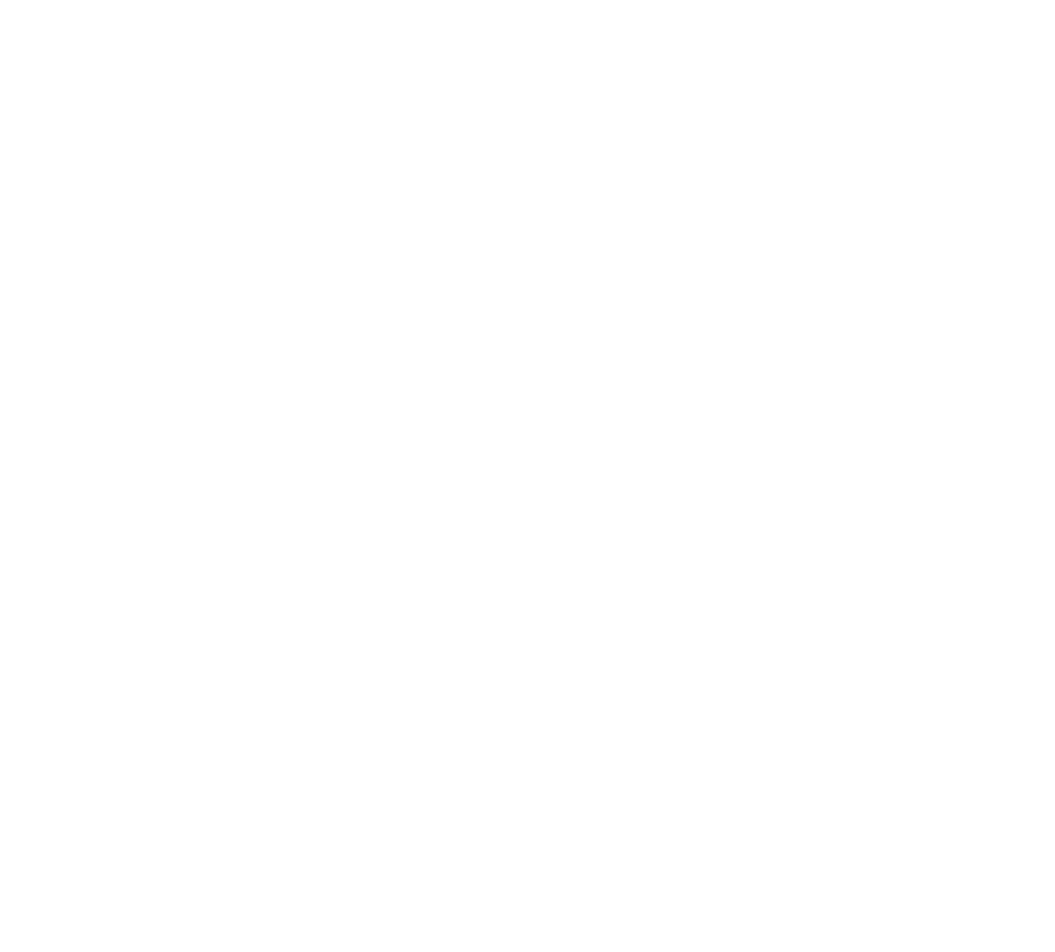
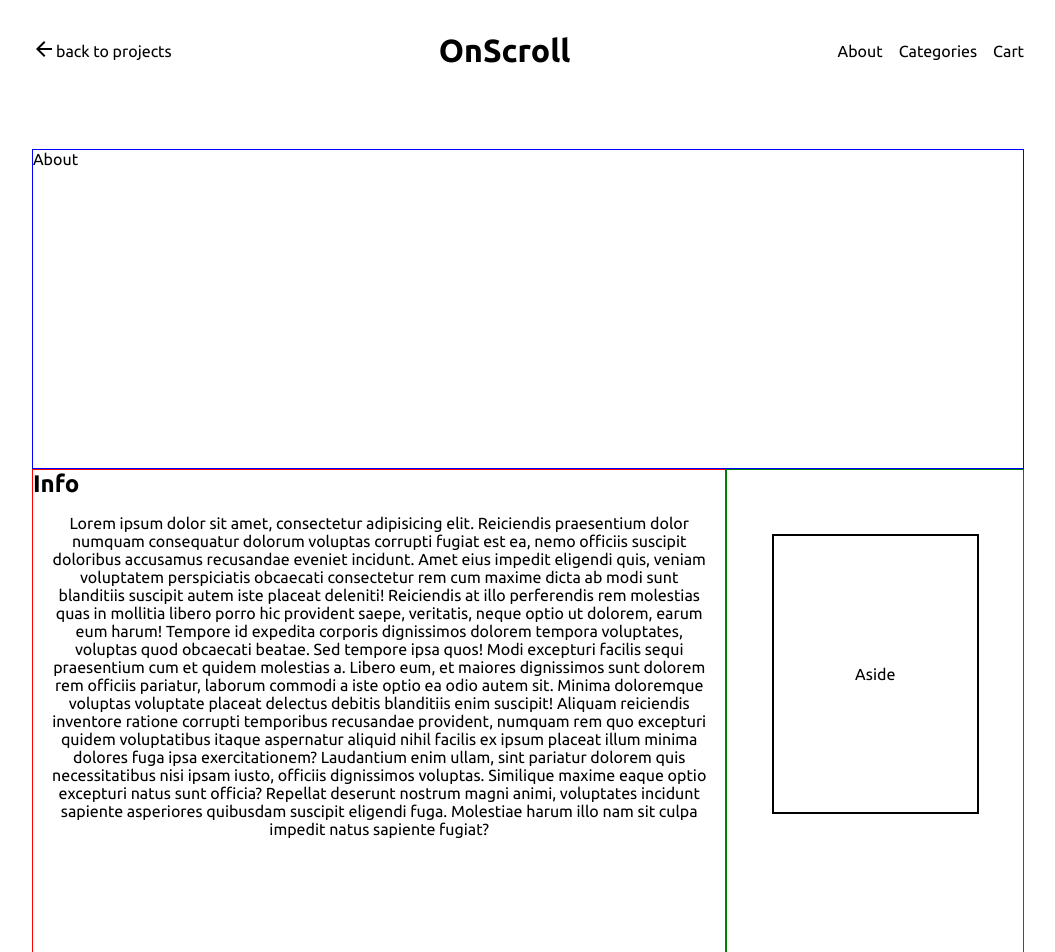
Before and after one commit to Haimyess/100daysofcode, a React (Create React App) app: page /scroll in a window 1280 px wide. Before the commit this address had no page. Shown: the top 952 px of the page, without its empty margins (112-1167 px from the left). Before the commit the page ends 800 px from the top, so only its background shows below. Built offline with nearby package versions, Linux system fonts and the light colour scheme.

Commit message:
Created onscroll page

```diff
--- a/src/App.js
+++ b/src/App.js
@@ -31,14 +31,17 @@
 import MoviePage from "./Components/MovieApp/pages/MoviePage";
 import MovieLikes from "./Components/MovieApp/pages/MovieLikes";
 import { LikeProvider } from "./Components/MovieApp/context/LikeContext";
+import OnScroll from "./Components/OnScroll";
 
 function App() {
   const projects = [
+    { name: "Movies App", link: "movies", id: 15 },
+    { name: "On Scroll", link: "scroll", id: 16 },
+    { name: "Dark mode", link: "color-mode", id: 4 },
+    { name: "Load More", link: "loadmore", id: 5 },
     { name: "Read More", link: "readmore", id: 1 },
     { name: "Clock", link: "clock", id: 2 },
     { name: "Modal", link: "modal", id: 3 },
-    { name: "Dark mode", link: "color-mode", id: 4 },
-    { name: "Load More", link: "loadmore", id: 5 },
     { name: "Credit Card", link: "credit-card", id: 6 },
     { name: "FAQs", link: "faqs", id: 7 },
     { name: "Tabs", link: "tabs", id: 8 },
@@ -48,7 +51,6 @@
     { name: "Nav bar conditional", link: "conditional-rendering", id: 12 },
     // { name: "Card Carousel", link: "card-carousel", id: 13 },
     { name: "Text Animation", link: "text-animation", id: 14 },
-    { name: "Movies App", link: "movies", id: 15 },
 
     // To be developed
     { name: "Date Filter", link: "date-filter", id: 30 },
@@ -89,6 +91,7 @@
         {/* <Route path='card-carousel' element={<CardCarousel />} /> */}
         <Route path='text-animation' element={<TextAnimation />} />
         <Route path='date-filter' element={<DatePickerFilter />} />
+        <Route path='scroll' element={<OnScroll />} />
 
         <Route
           path='/movies'
--- a/src/Components/ColorMode.js
+++ b/src/Components/ColorMode.js
@@ -4,6 +4,7 @@
 import { Link } from "react-router-dom";
 
 import Switch from "@mui/material/Switch";
+import Header from "./Header";
 
 // export const ThemeContext = createContext(null)
 
@@ -15,7 +16,8 @@
   };
   return (
     <div className='colormode-wrapper' id={theme}>
-      <header className='nav-container'>
+      <Header />
+      {/* <header className='nav-container'>
         <Link className='logo' to='/'>
           <img src='' alt='Logo' />
         </Link>
@@ -26,7 +28,7 @@
             </Link>
           </ul>
         </nav>
-      </header>
+      </header> */}
       <div className='colormode-container'>
         <Switch onClick={handleMode} />
         <p className='colormode-p'>Dark mode</p>
--- /dev/null
+++ b/src/Components/OnScroll.js
@@ -0,0 +1,108 @@
+/** @format */
+
+import React from "react";
+import { Link } from "react-router-dom";
+
+import ArrowBackIcon from "@mui/icons-material/ArrowBack";
+
+import "../styles/onscroll.css";
+
+function OnScroll() {
+  return (
+    <div className='onscroll-container'>
+      <header className='nav-container stick'>
+        <div style={{ display: "inline-block" }}>
+          <Link className='back-link' to='/projects'>
+            <div className='back-link-container'>
+              {" "}
+              <span>
+                <ArrowBackIcon />
+              </span>
+              back to projects
+            </div>
+          </Link>
+        </div>
+        <Link className='logo-link' to='/'>
+          <p className='logo'>OnScroll</p>
+          {/* <p className='logo'>100DaysCodingReact</p> */}
+          {/* <img src={{ logo }} alt='Logo' /> */}
+        </Link>
+        <nav>
+          <ul className='list'>
+            <li>About</li>
+            <li>Categories</li>
+            <li>Cart</li>
+            {/* <Link className='projects' to='/projects'>
+              Projects
+            </Link> */}
+          </ul>
+        </nav>
+      </header>
+
+      <main className='main-container'>
+        <section className='first-section section'>About</section>
+
+        {/* Sub navbar appearing after we get to the second section */}
+
+        {/* <nav className='subnav'>
+          <ul className='subnav-list'>
+            <li className='subnav-item'>Info</li>
+            <li className='subnav-item'>Services</li>
+            <li className='subnav-item'>Dates</li>
+            <li className='subnav-item'>Location</li>
+          </ul>
+        </nav> */}
+        <section className='second-section section'>
+          <section id='left'>
+            <section>
+              <h2>Info</h2>
+              <p>
+                Lorem ipsum dolor sit amet, consectetur adipisicing elit.
+                Reiciendis praesentium dolor numquam consequatur dolorum
+                voluptas corrupti fugiat est ea, nemo officiis suscipit
+                doloribus accusamus recusandae eveniet incidunt. Amet eius
+                impedit eligendi quis, veniam voluptatem perspiciatis obcaecati
+                consectetur rem cum maxime dicta ab modi sunt blanditiis
+                suscipit autem iste placeat deleniti! Reiciendis at illo
+                perferendis rem molestias quas in mollitia libero porro hic
+                provident saepe, veritatis, neque optio ut dolorem, earum eum
+                harum! Tempore id expedita corporis dignissimos dolorem tempora
+                voluptates, voluptas quod obcaecati beatae. Sed tempore ipsa
+                quos! Modi excepturi facilis sequi praesentium cum et quidem
+                molestias a. Libero eum, et maiores dignissimos sunt dolorem rem
+                officiis pariatur, laborum commodi a iste optio ea odio autem
+                sit. Minima doloremque voluptas voluptate placeat delectus
+                debitis blanditiis enim suscipit! Aliquam reiciendis inventore
+                ratione corrupti temporibus recusandae provident, numquam rem
+                quo excepturi quidem voluptatibus itaque aspernatur aliquid
+                nihil facilis ex ipsum placeat illum minima dolores fuga ipsa
+                exercitationem? Laudantium enim ullam, sint pariatur dolorem
+                quis necessitatibus nisi ipsam iusto, officiis dignissimos
+                voluptas. Similique maxime eaque optio excepturi natus sunt
+                officia? Repellat deserunt nostrum magni animi, voluptates
+                incidunt sapiente asperiores quibusdam suscipit eligendi fuga.
+                Molestiae harum illo nam sit culpa impedit natus sapiente
+                fugiat?
+              </p>
+            </section>
+            <section>
+              <h2>Services</h2>
+            </section>
+            <section>
+              <h2>Dates</h2>
+            </section>
+          </section>
+          <aside id='right'>
+            <div className='aside-container'>
+              <p>Aside</p>
+            </div>
+          </aside>
+        </section>
+        <section className='third-section section'>Reviews</section>
+        <section className='fourth-section section'>Location</section>
+      </main>
+    </div>
+  );
+}
+
+export default OnScroll;
--- a/src/Pages/Home.js
+++ b/src/Pages/Home.js
@@ -4,6 +4,8 @@
 import { Typewriter } from "react-simple-typewriter";
 
 import { Link } from "react-router-dom";
+
+import "../styles/home.css";
 
 function Home() {
   // function Home({ projects }) {
--- a/src/Pages/Projects.js
+++ b/src/Pages/Projects.js
@@ -37,8 +37,8 @@
         <div className='project-container-info'>
           <h1 className='projects-title'>Pojects</h1>
           <p>
-            Take a look at them. You will find here some of the most imprtant
-            features a common website has with the minimu CSS.
+            Take a look at them. You will find here some of the most important
+            features a common website has with the minimum CSS.
           </p>
         </div>
         <div>
@@ -47,7 +47,7 @@
             spaceBetween={30}
             // slidesPerGroup={3}
             cssMode={true}
-            loop={true}
+            // loop={true}
             breakpoints={{
               600: {
                 slidesPerView: 1.3,
--- /dev/null
+++ b/src/styles/home.css
@@ -0,0 +1,3 @@
+.home-container {
+    margin-top: -7rem;
+}
--- /dev/null
+++ b/src/styles/onscroll.css
@@ -0,0 +1,81 @@
+/* .section {
+
+} */
+.onscroll-container {
+    width: 85%;
+    margin: 0 auto;
+}
+
+.stick {
+    position: sticky;
+    top: 0;
+    margin-bottom: 3rem;
+}
+
+.main-container {
+    padding: 0 3rem;
+}
+.first-section {
+
+    height: 40vh;
+    border: 1px solid blue;
+
+}
+.second-section {
+    /* height: 100vh; */
+    display: flex;
+
+}
+
+#left {
+    width: 70%;
+    border: 1px solid red;
+
+}
+
+#left > * {
+    height: 60vh;
+}
+
+#right {
+    border: 1px solid green;
+    width: 30%;
+
+}
+.third-section {
+    height: 100vh;
+
+}
+
+.list {
+    display: flex;
+    gap: 1rem;
+    list-style: none;
+}
+
+.subnav {
+
+
+}
+
+.subnav-list {
+
+    list-style: none;
+}
+
+.subnav-item {
+
+
+}
+
+.aside-container {
+    border: 2px solid black;
+    width: 70%;
+    height: 35vh;
+    margin: 4rem  auto;
+    position: sticky;
+    top: 100px;
+    display: flex;
+    justify-content: center;
+    align-items: center;
+}
```
